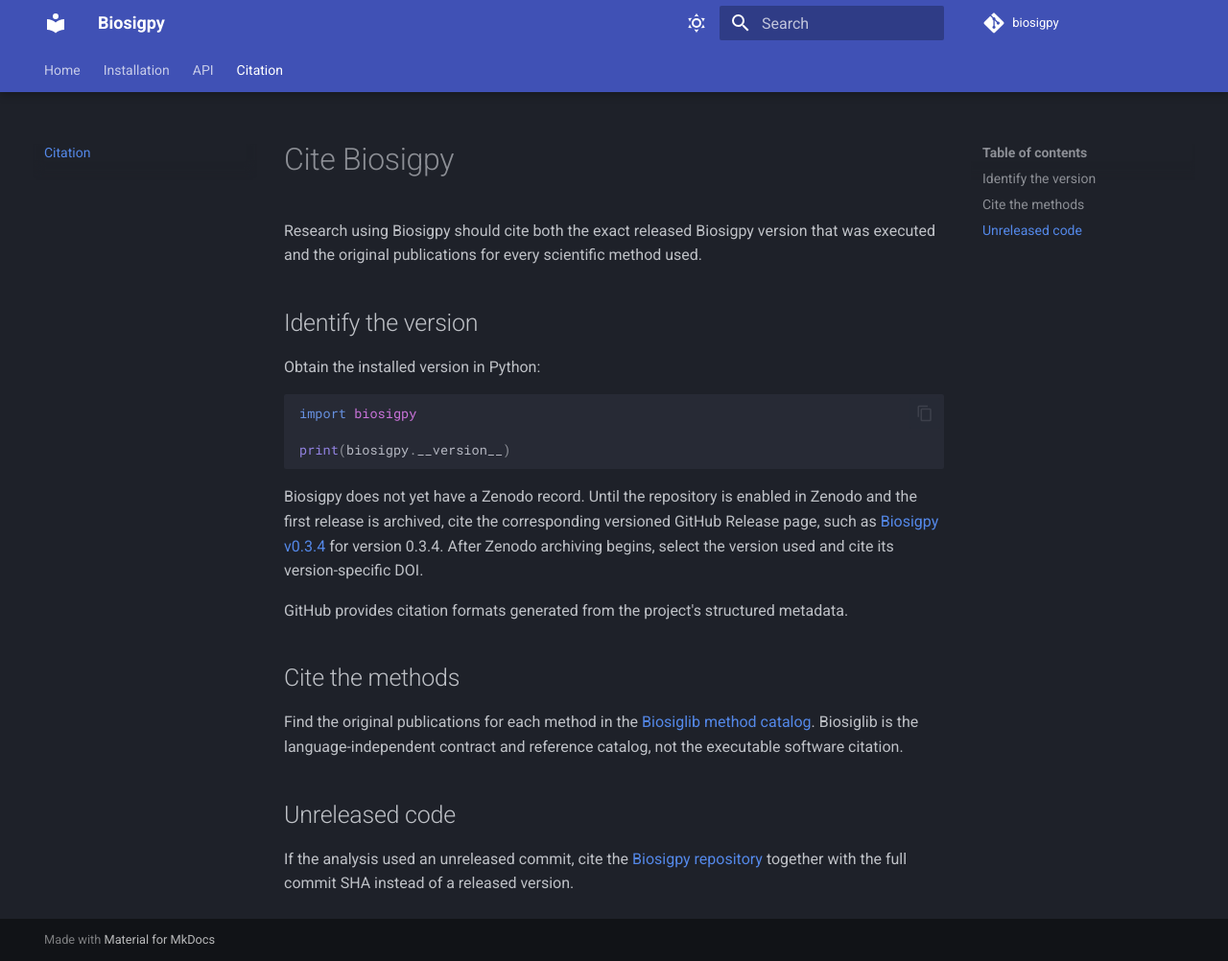
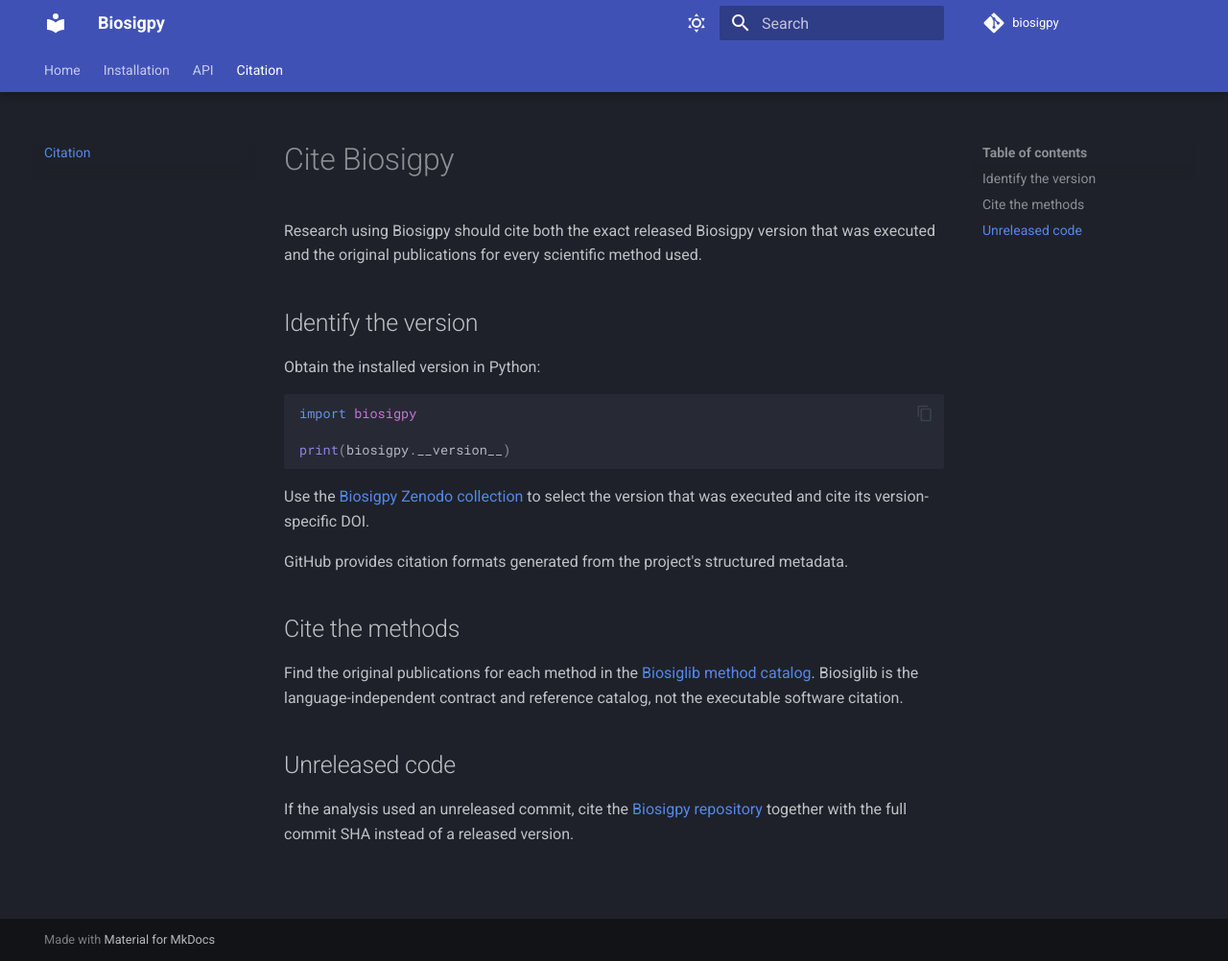
Before and after one commit to BSICoS/biosigpy, an MkDocs documentation site: the page built from docs/citation.md, in a window 1280 px wide and 1002 px high. Shown: the whole window at 96% size. Built offline with MkDocs 1.6.1 and Material for MkDocs 9.7.7, drawn with Linux system fonts in a browser that asks for light colours; comment, search, counter and statistics services are not loaded.

Commit message:
docs: update Zenodo citation guidance

````diff
--- a/docs/citation.md
+++ b/docs/citation.md
@@ -18,11 +18,8 @@
 print(biosigpy.__version__)
 ```
 
-Biosigpy does not yet have a Zenodo record. Until the repository is enabled in
-Zenodo and the first release is archived, cite the corresponding versioned
-GitHub Release page, such as [Biosigpy v0.3.4](https://github.com/BSICoS/biosigpy/releases/tag/v0.3.4)
-for version 0.3.4. After Zenodo archiving begins, select the version used and
-cite its version-specific DOI.
+Use the [Biosigpy Zenodo collection](https://doi.org/10.5281/zenodo.22112727)
+to select the version that was executed and cite its version-specific DOI.
 
 GitHub provides citation formats generated from the project's structured
 metadata.
````
